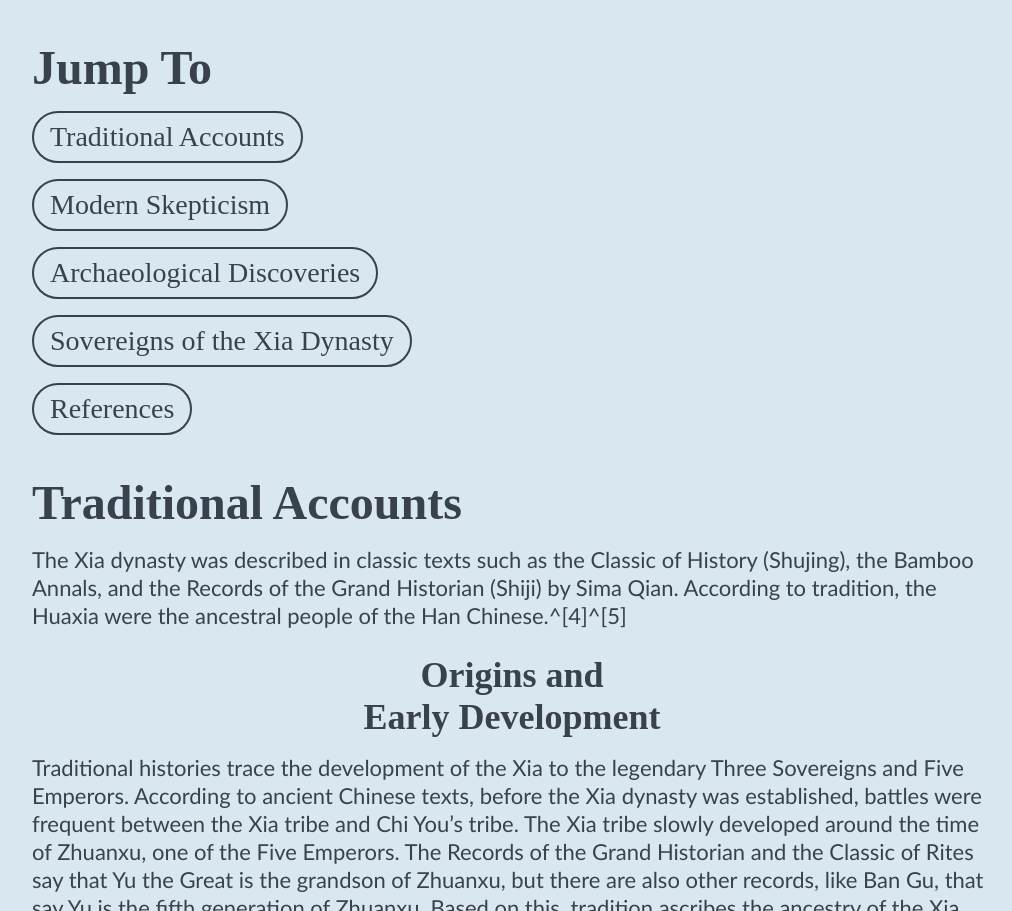
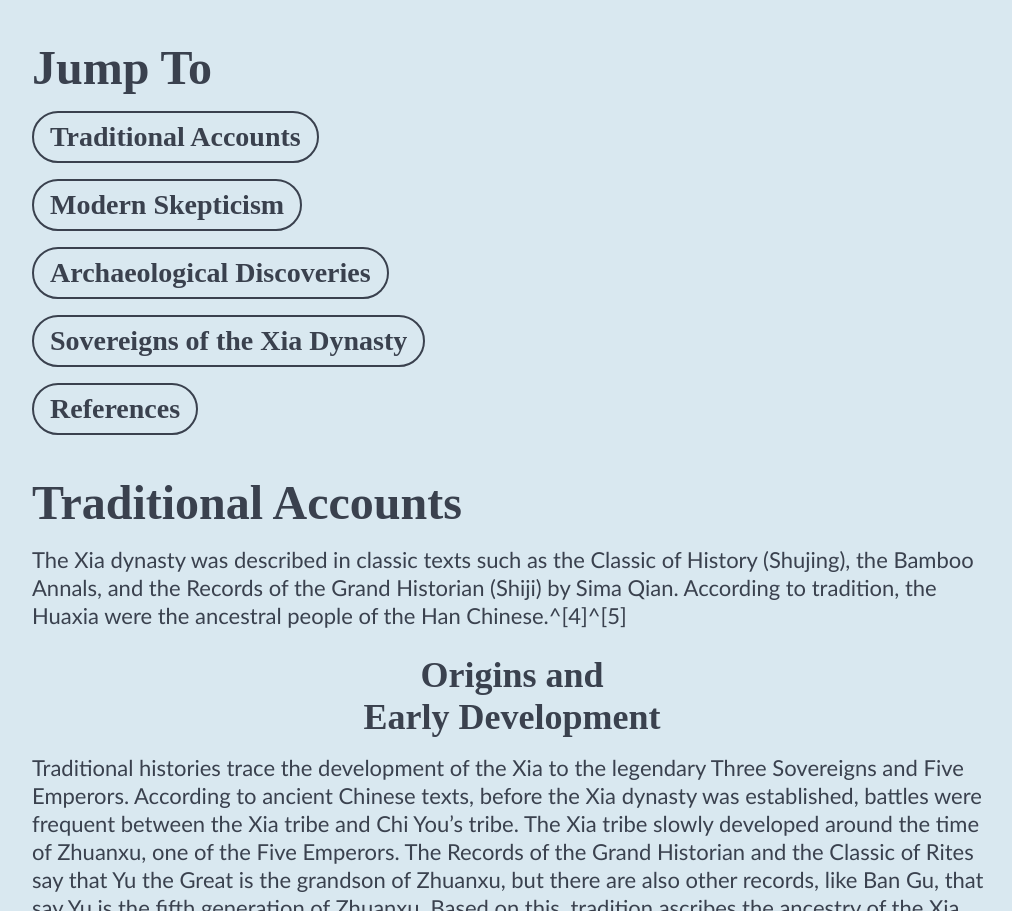
Before and after one commit to tanukilandslide/homework_01, a plain HTML site: page index.html in a window 1280 px wide. Shown: the part 1010-1921 px from the top of the page, without its empty margins (128-1140 px from the left). Drawn offline with Linux system fonts and the light colour scheme.

Commit message:
Update style.css

```diff
--- a/css/style.css
+++ b/css/style.css
@@ -99,6 +99,10 @@ button{
     display: block;
     margin: 0 auto;
     cursor: crosshair;
+    font-family: didot, serif;
+    color: #D9E8F0;
+    font-weight: bold;
+    font-size: 28px;
 
 }
 
```
